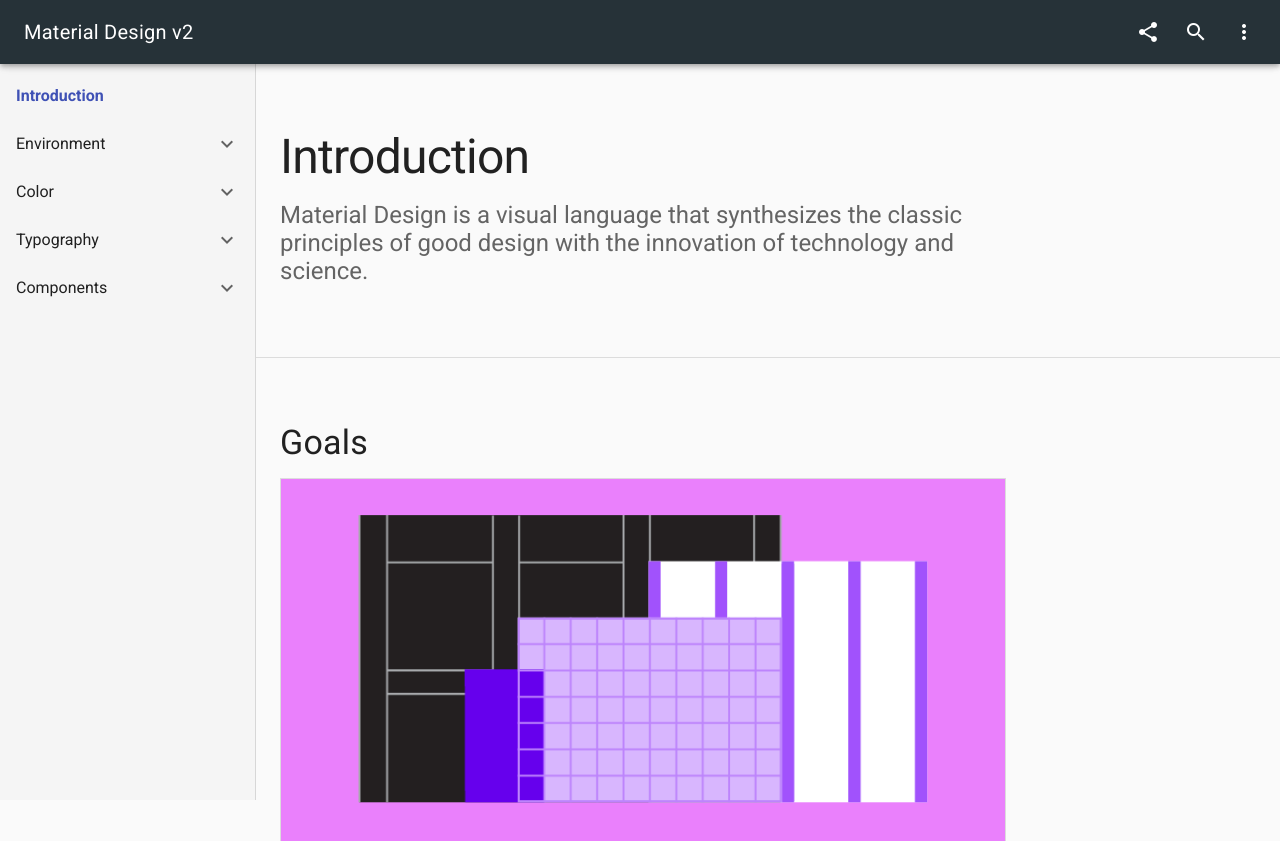
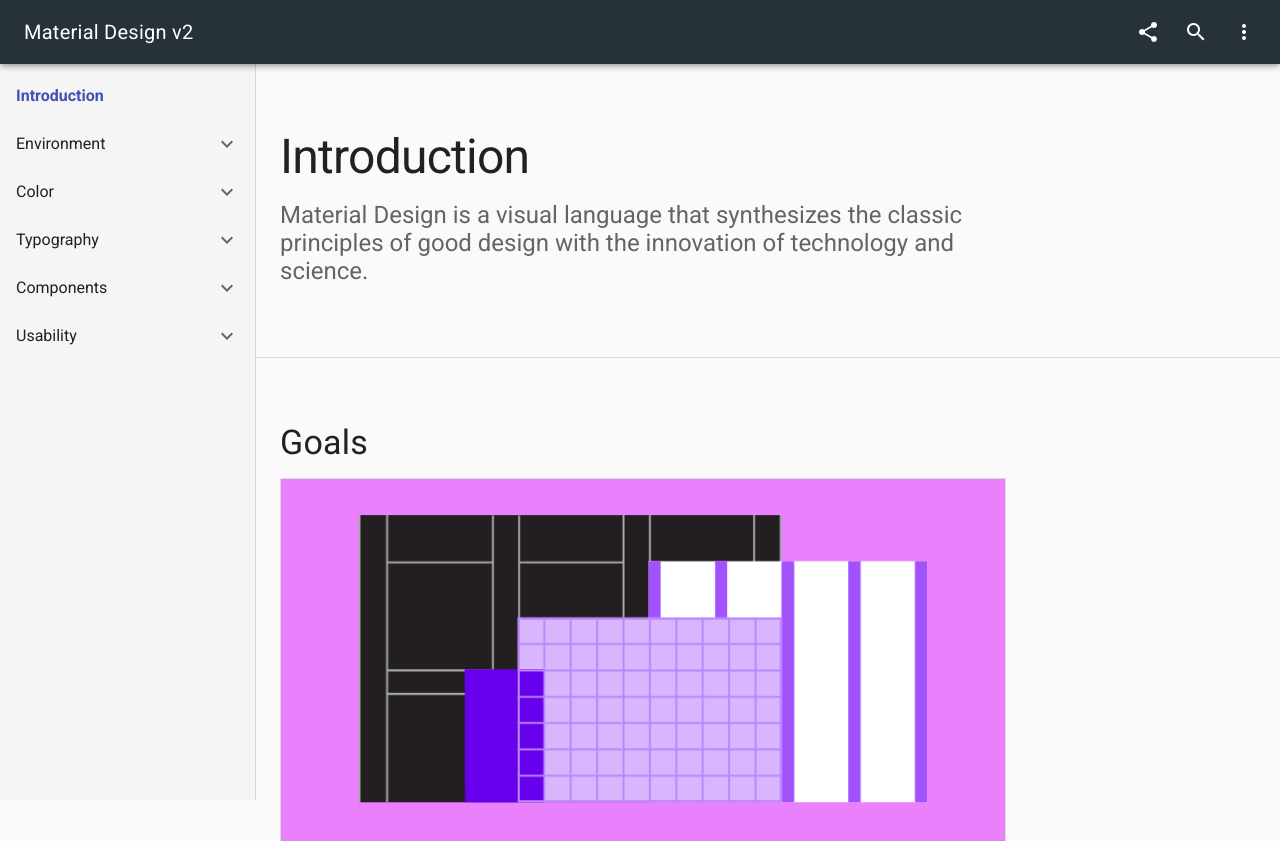
Before and after one commit to vip9008/MDC, a PHP site: page /index.php in a window 1280 px wide. Shown: the top 841 px of the page. Run offline with PHP 8.4, Linux system fonts and the light colour scheme; some libraries are stand-ins or nearby versions.

Commit message:
enhance dropdown lists

```diff
--- a/_includes/drawer.php
+++ b/_includes/drawer.php
@@ -6,7 +6,9 @@
         <div class="mdc-list-group collapsed">
             <div class="mdc-list-item interactive <?= $primaryColor ?>">
                 <div class="text">Environment</div>
-                <div class="meta material-icon">keyboard_arrow_down</div>
+                <div class="meta material-icon">
+                    <div class="material-icon">keyboard_arrow_down</div>
+                </div>
             </div>
             <div class="mdc-dropdown">
                 <a href="<?= $prefix ?>environment/elevation.php" class="mdc-list-item">
@@ -20,7 +22,9 @@
         <div class="mdc-list-group collapsed">
             <div class="mdc-list-item interactive <?= $primaryColor ?>">
                 <div class="text">Color</div>
-                <div class="meta material-icon">keyboard_arrow_down</div>
+                <div class="meta material-icon">
+                    <div class="material-icon">keyboard_arrow_down</div>
+                </div>
             </div>
             <div class="mdc-dropdown">
                 <a href="<?= $prefix ?>color/the-color-system.php" class="mdc-list-item">
@@ -40,7 +44,9 @@
         <div class="mdc-list-group collapsed">
             <div class="mdc-list-item interactive <?= $primaryColor ?>">
                 <div class="text">Typography</div>
-                <div class="meta material-icon">keyboard_arrow_down</div>
+                <div class="meta material-icon">
+                    <div class="material-icon">keyboard_arrow_down</div>
+                </div>
             </div>
             <div class="mdc-dropdown">
                 <a href="<?= $prefix ?>typography/the-type-system.php" class="mdc-list-item">
@@ -54,7 +60,9 @@
         <div class="mdc-list-group collapsed">
             <div class="mdc-list-item interactive <?= $primaryColor ?>">
                 <div class="text">Components</div>
-                <div class="meta material-icon">keyboard_arrow_down</div>
+                <div class="meta material-icon">
+                    <div class="material-icon">keyboard_arrow_down</div>
+                </div>
             </div>
             <div class="mdc-dropdown">
                 <a href="<?= $prefix ?>components/buttons.php" class="mdc-list-item">
@@ -77,6 +85,19 @@
                 </a>
             </div>
         </div>
+        <div class="mdc-list-group collapsed">
+            <div class="mdc-list-item interactive <?= $primaryColor ?>">
+                <div class="text">Usability</div>
+                <div class="meta material-icon">
+                    <div class="material-icon">keyboard_arrow_down</div>
+                </div>
+            </div>
+            <div class="mdc-dropdown">
+                <a href="<?= $prefix ?>components/buttons.php" class="mdc-list-item">
+                    <div class="text">Buttons</div>
+                </a>
+            </div>
+        </div>
     </div>
 </nav>
 <div class="mdc-drawer-scrim"></div>
--- a/css/mdc.list.css
+++ b/css/mdc.list.css
@@ -198,6 +198,11 @@
     margin: 0.75rem auto 0.75rem 0;
     padding: 0;
     padding-right: 1rem;
+}
+
+.mdc-list-item > .meta.material-icon > .material-icon {
+    will-change: transform;
+    transition: transform 365ms cubic-bezier(0.4, 0, 0.2, 1);
 }
 
 .mdc-list-item > .meta > a,
@@ -430,6 +435,10 @@
     color: var(--initial-text-secondary);
 }
 
+.mdc-list-group.expanded > .mdc-list-item > .meta.material-icon > .material-icon {
+    transform: rotate(180deg);
+}
+
 .mdc-list-group.collapsed > .mdc-dropdown {
     max-height: 0;
     opacity: 0;
--- a/js/mdc.list.js
+++ b/js/mdc.list.js
@@ -1,11 +1,9 @@
 $(document).ready(function() {
     $('body').on('click', '.mdc-list-group.collapsed > .mdc-list-item', function(event) {
         $(this).closest('.mdc-list-group').removeClass('collapsed').addClass('expanded');
-        $(this).children('.meta.material-icon').text('keyboard_arrow_up');
     });
 
     $('body').on('click', '.mdc-list-group.expanded > .mdc-list-item', function(event) {
         $(this).closest('.mdc-list-group').removeClass('expanded').addClass('collapsed');
-        $(this).children('.meta.material-icon').text('keyboard_arrow_down');
     });
 });
```
Also changed, not shown: components/lists.php (+12 -4 lines).
